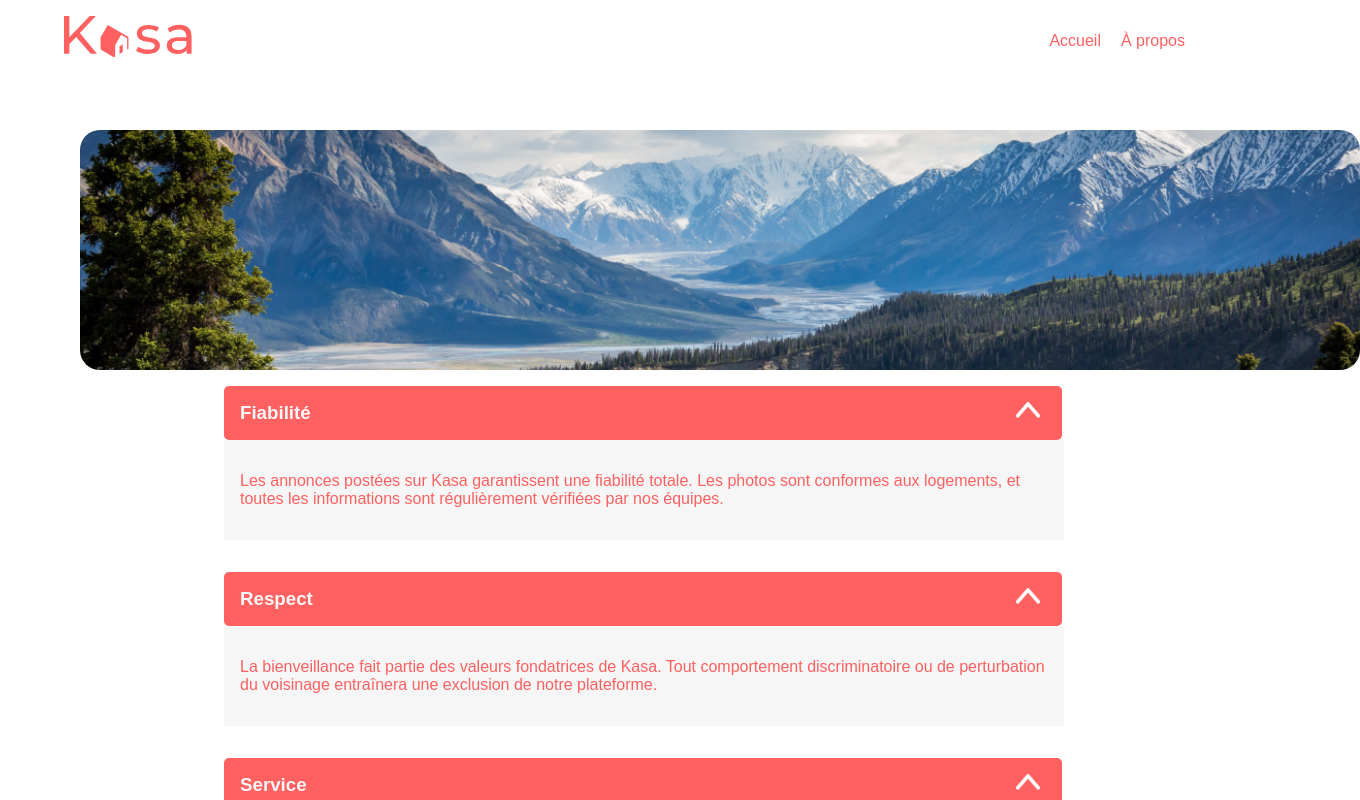
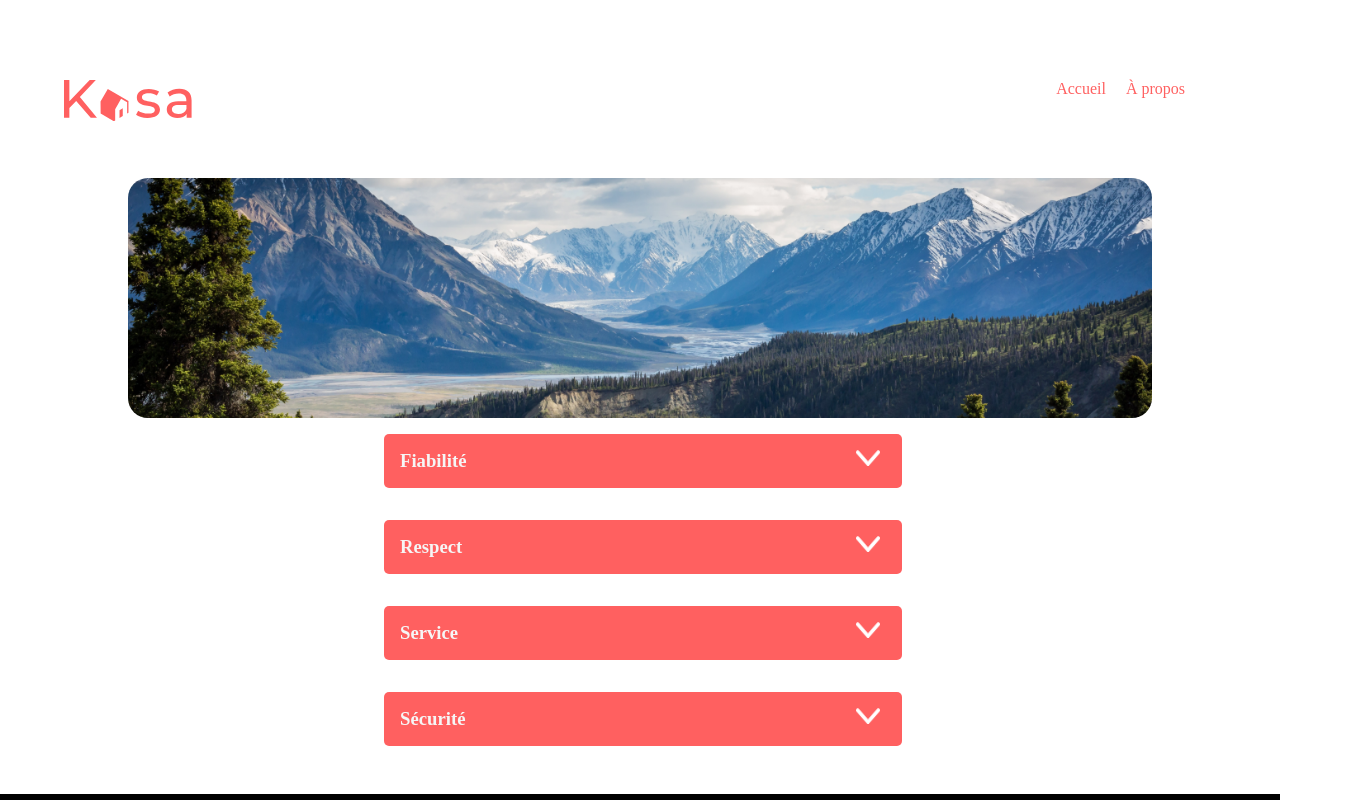
Before and after one commit to binraw/Kasa, a React (Create React App) app: page /about in a window 1280 px wide. Shown: the top 800 px of the page, 1360 px wide, since content can reach past the window. Built offline with nearby package versions, Linux system fonts and the light colour scheme.

Commit message:
ajout about style

```diff
--- a/src/components/Carrousel.js
+++ b/src/components/Carrousel.js
@@ -2,7 +2,7 @@ import React, { useState } from "react";
 
 function Carrousel({ data }) {
 	const [isParagraphVisible, setIsParagraphVisible] = useState(
-		Array(data.length).fill(true)
+		Array(data.length).fill(false)
 	);
 
 	const handleContainerClick = (index) => {
--- a/src/pages/About/About.js
+++ b/src/pages/About/About.js
@@ -37,7 +37,7 @@ function About() {
 	];
 	return (
 		<>
-			<div>
+			<div className="container">
 				<img className="img-about" src={ImgAbout} alt="Montagne suisse" />
 				<div className="structure-about">
 					<Carrousel data={carrouselData1} />
--- a/src/scss/style.scss
+++ b/src/scss/style.scss
@@ -4,7 +4,7 @@
 body {
 	margin: 0;
 	padding: 0;
-	font-family: Arial, sans-serif;
+	font-family: Montserrat;
 }
 
 code {
@@ -17,7 +17,8 @@ code {
 	display: flex;
 	justify-content: flex-end;
 	margin-right: 5rem;
-	margin-top: 2rem;
+	margin-top: 5rem;
+	margin-bottom: 0;
 	@media (max-width: 768px) {
 		margin-right: 1rem;
 	}
@@ -41,7 +42,7 @@ a:hover {
 	position: absolute;
 	width: 10%;
 	height: auto;
-	top: 2%;
+
 	left: 5%;
 	@media (max-width: 768px) {
 		width: 25%;
@@ -53,7 +54,7 @@ a:hover {
 	height: 15rem;
 	margin-left: 5rem;
 	margin-right: 5rem;
-	margin-top: 5rem;
+	margin-top: 1rem;
 	position: relative;
 	align-items: center;
 	object-fit: cover;
@@ -81,7 +82,7 @@ img {
 
 .container-img {
 	width: 100%;
-	margin: 1rem;
+	margin: 3rem;
 	display: flex;
 	flex-direction: row;
 	flex-wrap: wrap;
@@ -94,7 +95,7 @@ img {
 .container-img h1 {
 	position: absolute;
 	color: $color-text;
-	top: 10rem;
+	top: 45%;
 	z-index: 10;
 	@media (max-width: 768px) {
 		font-size: x-large;
@@ -171,11 +172,13 @@ img {
 }
 
 .img-about {
-	width: 80rem;
+	width: 80%;
 	height: 15rem;
-	margin-left: 5rem;
-	margin-right: 5rem;
+	margin-left: auto;
+	margin-right: auto;
+
 	margin-top: 5rem;
+	position: relative;
 	align-items: center;
 	object-fit: cover;
 	@include border-radius(20px);
@@ -206,7 +209,7 @@ img {
 
 .description-about {
 	list-style: none;
-	max-width: 70vw;
+	max-width: 45vw;
 	min-width: 45vw;
 
 	padding: 0;
@@ -340,7 +343,6 @@ img {
 	width: 100%;
 	margin: 0rem 5rem 0rem 5rem;
 	@media (max-width: 768px) {
-		// justify-content: center;
 	}
 }
 .location-card {
@@ -358,6 +360,7 @@ img {
 		position: relative;
 	}
 }
+
 .imghost-card {
 	border-radius: 50%;
 	margin-top: 1rem;
--- a/src/style/style.css
+++ b/src/style/style.css
@@ -8,7 +8,7 @@
 body {
   margin: 0;
   padding: 0;
-  font-family: Arial, sans-serif;
+  font-family: Montserrat;
 }
 
 code {
@@ -20,7 +20,8 @@ code {
   display: flex;
   justify-content: flex-end;
   margin-right: 5rem;
-  margin-top: 2rem;
+  margin-top: 5rem;
+  margin-bottom: 0;
 }
 @media (max-width: 768px) {
   .navigation-bar {
@@ -46,7 +47,6 @@ a:hover {
   position: absolute;
   width: 10%;
   height: auto;
-  top: 2%;
   left: 5%;
 }
 @media (max-width: 768px) {
@@ -60,7 +60,7 @@ a:hover {
   height: 15rem;
   margin-left: 5rem;
   margin-right: 5rem;
-  margin-top: 5rem;
+  margin-top: 1rem;
   position: relative;
   align-items: center;
   object-fit: cover;
@@ -92,7 +92,7 @@ img {
 
 .container-img {
   width: 100%;
-  margin: 1rem;
+  margin: 3rem;
   display: flex;
   flex-direction: row;
   flex-wrap: wrap;
@@ -105,7 +105,7 @@ img {
 .container-img h1 {
   position: absolute;
   color: #f6f6f6;
-  top: 10rem;
+  top: 45%;
   z-index: 10;
 }
 @media (max-width: 768px) {
@@ -192,11 +192,12 @@ img {
 }
 
 .img-about {
-  width: 80rem;
+  width: 80%;
   height: 15rem;
-  margin-left: 5rem;
-  margin-right: 5rem;
+  margin-left: auto;
+  margin-right: auto;
   margin-top: 5rem;
+  position: relative;
   align-items: center;
   object-fit: cover;
   border-radius: 20px;
@@ -235,7 +236,7 @@ img {
 
 .description-about {
   list-style: none;
-  max-width: 70vw;
+  max-width: 45vw;
   min-width: 45vw;
   padding: 0;
   position: relative;
```
Also changed, not shown: 1 other file (tests, documents, lock files or other folders).
